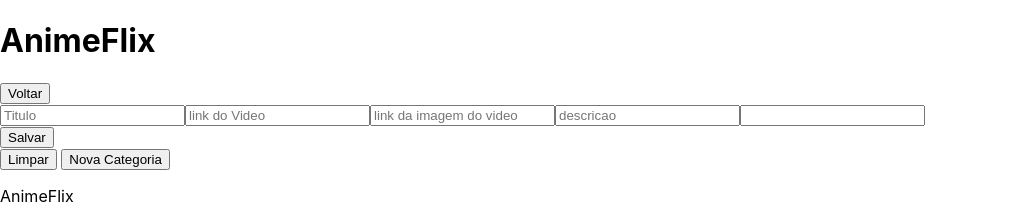
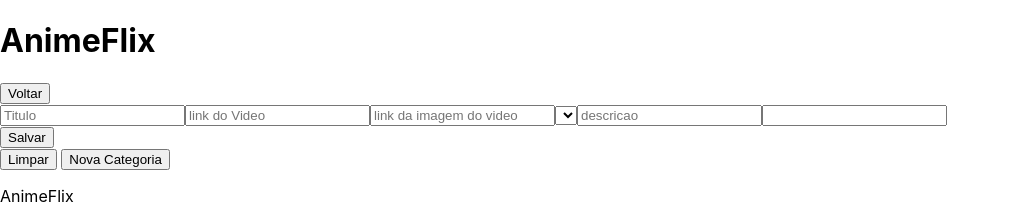
Before and after one commit to ErnandesBitencourt/AnimeFlix, a React (Create React App) app in the folder animeflix/: page /novovideo in a window 1280 px wide. Shown: the top 204 px of the page, without its empty margins (0-1010 px from the left). Built offline with nearby package versions, Linux system fonts and the light colour scheme.

Commit message:
adicionando as Listas de Videos

```diff
--- a/animeflix/src/components/main/Main.js
+++ b/animeflix/src/components/main/Main.js
@@ -1,11 +1,12 @@
 import React from "react";
+import { ListaDeVideos } from "../../endpoints/listaDeVideos/ListaDeVideos";
 
 export const Main = () => {
 
 
     return (
         <div>
-            <p>Lista de videos</p>
+            <ListaDeVideos/>
         </div>
 
     )
--- a/animeflix/src/endpoints/listaDeCategorias/ListaDeCategorias.js
+++ b/animeflix/src/endpoints/listaDeCategorias/ListaDeCategorias.js
@@ -3,10 +3,10 @@ import { ContextoNovaCategoria } from "../../context";
 
 
 export const ListaDeCategorias = () => {
-const listNocaCategoria = useContext(ContextoNovaCategoria)
-return (
-    <>
-        {listNocaCategoria.novaCtg.length > 1 ? listNocaCategoria.novaCtg.map((categorias)=> {
+const listNocaCategoria = useContext(ContextoNovaCategoria);
+
+
+const categoriaCriadas = listNocaCategoria.novaCtg.map((categorias)=> {
 
     return (
         <article key={categorias.id} >
@@ -27,9 +27,13 @@ return (
             </table>
         </article>
     )
-        })  :"" }
+}) ;
+
+
+return (
+    <>
+       {categoriaCriadas.length > 0 ? categoriaCriadas : "" }
     </>
 
 )
-
 }
--- /dev/null
+++ b/animeflix/src/endpoints/listaDeOpçõesCategorias/ListaDeOpçõesCategorias.js
@@ -0,0 +1,20 @@
+import React, { useContext } from "react";
+import { ContextoNovaCategoria, ContextoNovoVideo } from "../../context";
+
+
+export const ListaDeOpçõesCategorias = () => {
+    const listNocaCategoria = useContext(ContextoNovaCategoria);
+    const videoNovo = useContext(ContextoNovoVideo);
+    return (
+        <select onChange={videoNovo.onChange} required value={videoNovo.categoria}
+            name={"categoria"}
+        >
+            <option />
+            {listNocaCategoria.novaCtg.map(item => {
+                return <option key={item.id}>{item.name}</option>
+            })}
+        </select>
+
+    )
+
+};
--- a/animeflix/src/endpoints/listaDeVideos/ListaDeVideos.js
+++ b/animeflix/src/endpoints/listaDeVideos/ListaDeVideos.js
@@ -0,0 +1,19 @@
+import React, { useContext } from "react";
+import { ContextoNovaCategoria, ContextoNovoVideo } from "../../context";
+
+
+export const ListaDeVideos = () => {
+    const videosNovos = useContext(ContextoNovoVideo);
+    const categoriasNovas = useContext(ContextoNovaCategoria);
+    const categoriasCriadas = categoriasNovas.novaCtg.map(a => a.name)
+
+    const videosPorCategorias = videosNovos.novoVideo.filter(a =>a.categoria === categoriasCriadas)
+
+
+    return (
+        <>
+           { console.log(videosPorCategorias)}
+        </>
+
+    )
+}
--- a/animeflix/src/home/HomePage.js
+++ b/animeflix/src/home/HomePage.js
@@ -14,7 +14,6 @@ export  const HomePage = () => {
     <div >
       <Nav nome={"Novo Video"}/>
       <Header/>
-
       <Main/>
       <Footer/>
     </div>
--- a/animeflix/src/pages/novoVideo/NovoVideo.js
+++ b/animeflix/src/pages/novoVideo/NovoVideo.js
@@ -4,6 +4,7 @@ import { Nav } from "../../components/nav/Nav";
 import { InputDescr, Inputs } from "../../components/inputs/Inputs";
 import { ButtonEnviar, ButtonLimpar, ButtonModificarPage } from "../../components/buttons/Buttons";
 import { Footer } from "../../components/footer/Footer";
+import {ListaDeOpçõesCategorias} from "../../endpoints/listaDeOpçõesCategorias/ListaDeOpçõesCategorias"
 
 export const NovoVideo = () => {
 
@@ -31,7 +32,7 @@ export const NovoVideo = () => {
                     placeholder={"link da imagem do video"}
                     type={"text"}
                      name={"linkImgVideo"}  />
-
+                <ListaDeOpçõesCategorias/>
                 <InputDescr value={videoNovo.descricao}
                     onchange={videoNovo.onChange}
                     placeholder={"descricao"}
--- a/animeflix/src/routes/Router.js
+++ b/animeflix/src/routes/Router.js
@@ -9,16 +9,17 @@ import { ContextoNovaCategoria, ContextoNovoVideo } from "../context";
 import {v4 as uuidv4} from "uuid"
 
 export const RouterPages = () => {
-    const[form, onChange , clean] = useForm({id:uuidv4(),titulos:"" , linkVideo:"",linkImgVideo:"",descricao:""});
-    const[formCtg, onChangeCtg,cleanCtg] = useFormNovaCtg({id:uuidv4(),name:"",descricao:"", codigo: ""})
-    const [novoVideo , setNovoVideo] = useState([""]);
-    const [novaCtg,setNovaCtg] = useState([""])
+    const[form, onChange , clean] = useForm({id:"",titulos:"" , linkVideo:"",linkImgVideo:"",categoria:"", descricao:""});
+    const[formCtg, onChangeCtg,cleanCtg] = useFormNovaCtg({id:"",name:"",descricao:"", codigo:""})
+    const [novoVideo , setNovoVideo] = useState([]);
+    const [novaCtg,setNovaCtg] = useState([])
 
     const buttonNovoVideo = (event) => {
         event.preventDefault()
-        setNovoVideo([...novoVideo,form ]);
+        setNovoVideo([...novoVideo,{id:form.id=uuidv4(),titulos:form.titulos,linkVideo:form.linkVideo, linkImgVideo:form.linkImgVideo, categoria:form.categoria,descricao:form.descricao } ]);
       return  alert("Video Criado com sucesso!")
     };
+
 
 
 
@@ -27,7 +28,7 @@ export const RouterPages = () => {
 
   const buttonNovaCategoria = (event) => {
     event.preventDefault()
-    setNovaCtg([...novaCtg,formCtg]);
+    setNovaCtg([...novaCtg,{id:formCtg.id=uuidv4(),name:formCtg.name,descricao:formCtg.descricao,codigo:formCtg.codigo}])
   return  alert("Categoria Criado com sucesso!")
   };
 
@@ -43,7 +44,7 @@ export const RouterPages = () => {
     return(
 
         <ContextoNovoVideo.Provider value={{
-            id:form.id, titulos:form.titulos, linkVideo:form.linkVideo, linkImgVideo:form.linkImgVideo , descricao:form.descricao ,novoVideo:novoVideo, buttonNovoVideo: buttonNovoVideo, onChange:onChange, clean:clean }}  >
+            id:form.id, titulos:form.titulos, linkVideo:form.linkVideo, linkImgVideo:form.linkImgVideo , descricao:form.descricao ,novoVideo:novoVideo, buttonNovoVideo: buttonNovoVideo, onChange:onChange, clean:clean, categoria:form.categoria  }}  >
             <ContextoNovaCategoria.Provider value={{
                     id:formCtg.id, name:formCtg.name, descricao:formCtg.descricao, codigo:formCtg.cotigo ,buttonNovaCategoria:buttonNovaCategoria, onChangeCtg:onChangeCtg, cleanCtg:cleanCtg, novaCtg:novaCtg,buttonDeleteCategoria:buttonDeleteCategoria
                 }}>
```
Lines whose indentation alone changed are shown as unchanged.
